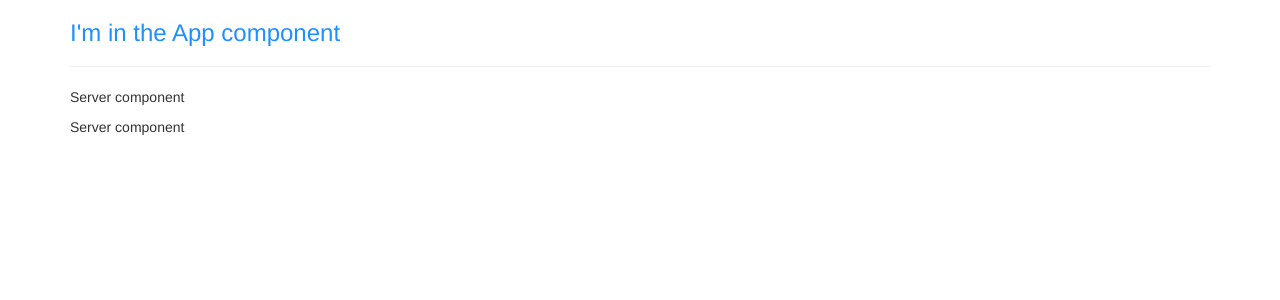
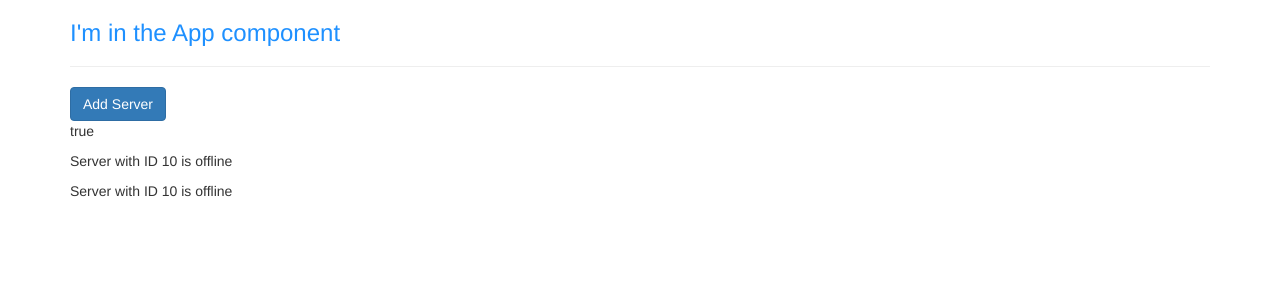
Before and after one commit to fagot013/udemy-angular, an Angular app in the folder ng4-complete-guide/: page / in a window 1280 px wide. Shown: the top 300 px of the page. Built offline with nearby package versions, Linux system fonts and the light colour scheme.

Commit message:
property binding

```diff
--- a/ng4-complete-guide/src/app/server/server.component.html
+++ b/ng4-complete-guide/src/app/server/server.component.html
@@ -1 +1 @@
-<p>Server component</p>
+<p>{{'Server'}} with ID {{serverID}} is {{getServerStatus()}} </p>
--- a/ng4-complete-guide/src/app/server/server.component.ts
+++ b/ng4-complete-guide/src/app/server/server.component.ts
@@ -7,4 +7,10 @@ import { Component } from '@angular/core';
 })
 export class ServerComponent {
 
+  serverID: number = 10;
+  serverStatus: string = 'offline';
+
+  getServerStatus() {
+    return this.serverStatus;
+  }
 }
--- a/ng4-complete-guide/src/app/servers/servers.component.html
+++ b/ng4-complete-guide/src/app/servers/servers.component.html
@@ -1,2 +1,6 @@
+<button class="btn btn-primary"
+        [disabled]="!allowNewServer">Add Server</button>
+
+<p [innerText]="allowNewServer"></p>
 <app-server></app-server>
 <app-server></app-server>
--- a/ng4-complete-guide/src/app/servers/servers.component.ts
+++ b/ng4-complete-guide/src/app/servers/servers.component.ts
@@ -4,15 +4,21 @@ import { Component, OnInit } from '@angular/core';
   selector: 'app-servers',
   // selector: '[app-servers]',
   // selector: '.app-servers',
-  template: `
-    <app-server></app-server>
-    <app-server></app-server>
-  `,
+  // template: `
+  //   <app-server></app-server>
+  //   <app-server></app-server>
+  // `,
+  templateUrl: './servers.component.html',
   styleUrls: ['./servers.component.css']
 })
 export class ServersComponent implements OnInit {
 
-  constructor() { }
+  allowNewServer = false;
+  constructor() {
+    setTimeout(() => {
+      this.allowNewServer = true;
+    },2000);
+  }
 
   ngOnInit() {
   }
```
